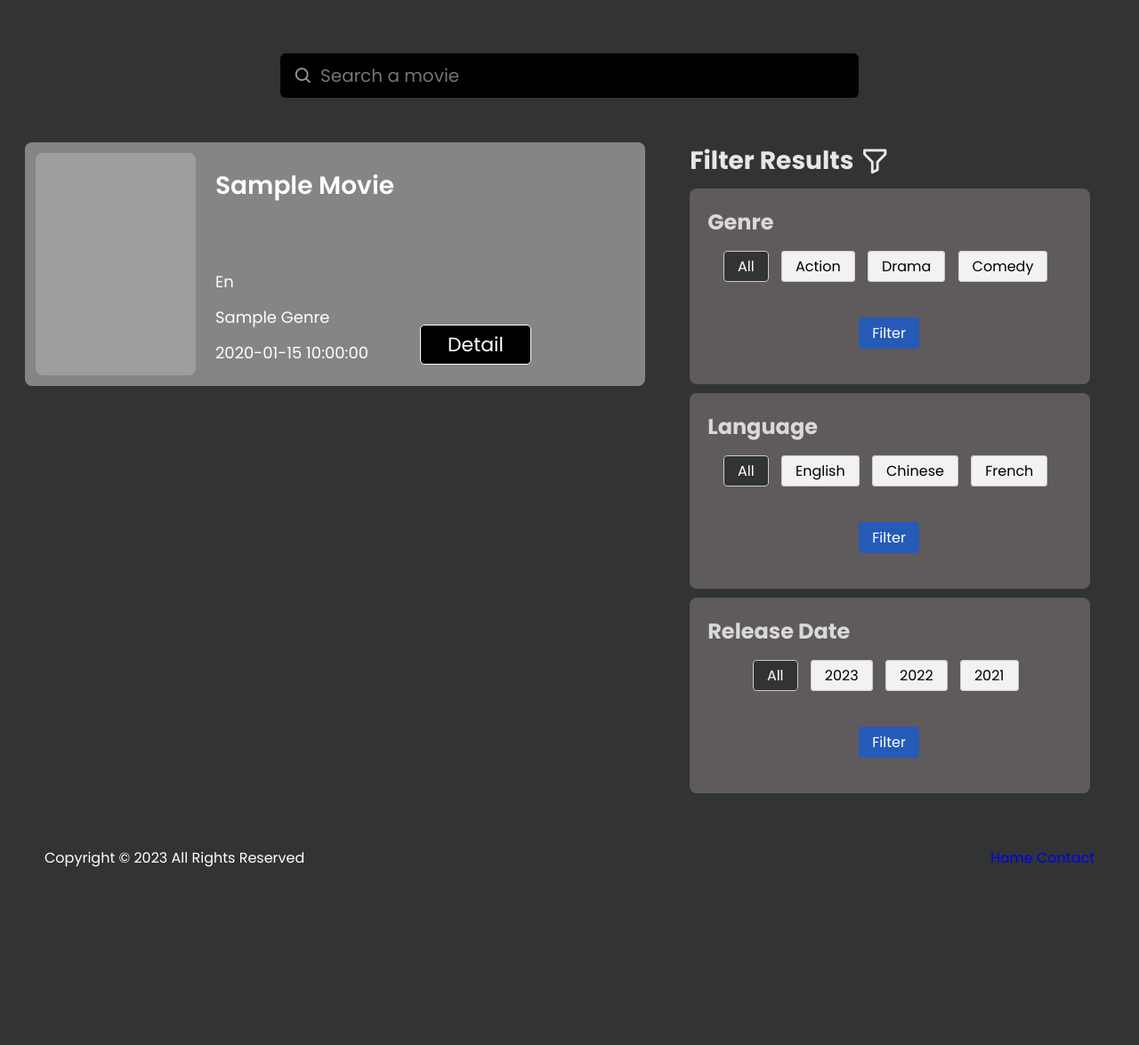
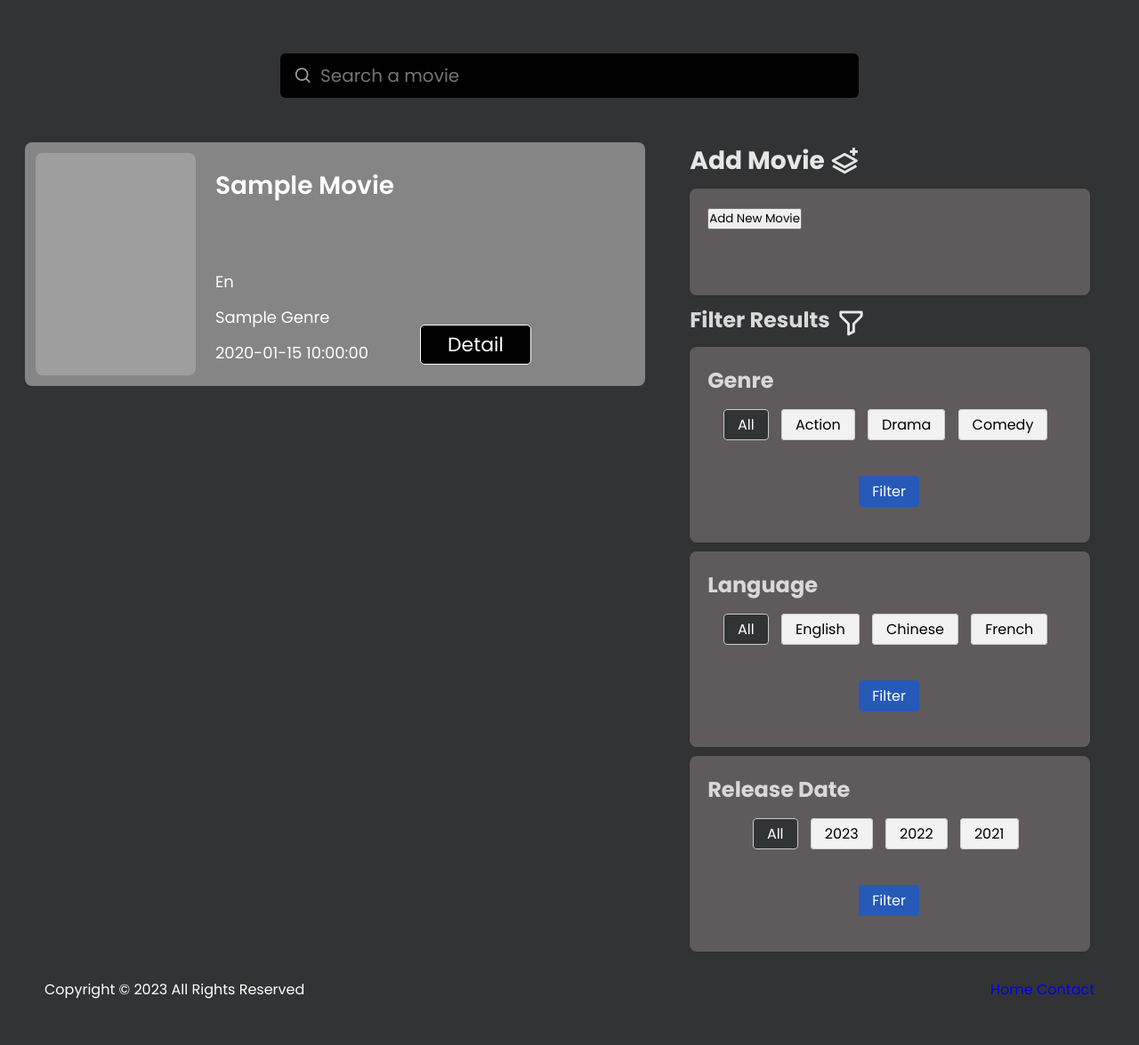
Before and after one commit to MiaTian1024/Movie-Ticket-Booking-System, a Flask app: template templates/admin_home.html in a window 1280 px wide. Shown: the part 110-1285 px from the top of the page at 89% size. Before the commit the page ends 1085 px from the top, so only its background shows below. Run offline with Flask 3, Linux system fonts and the light colour scheme; the template is opened without the code that fills it: most values are stand-ins (such as "Sample title", 1, 10 or a date in 2020); some libraries are stand-ins or nearby versions; grey boxes are pictures that could not be loaded.

Commit message:
update admin page

```diff
--- a/static/css/home.css
+++ b/static/css/home.css
@@ -291,6 +291,96 @@
       cursor: pointer;
   }
 
+  .add_items h3{
+    font-size:24px;
+    color:#d9d9d9;
+  }
+
+  .add_items .card{
+    width:450px;
+    height:220px;
+    background-color: #a2959567;
+    margin-bottom: 10px;
+    border-radius: 8px;
+    padding:20px;
+    box-shadow: 0 0 5px rgba(0, 0, 0, 0.1);
+  }
+
+  .add_items .add-movie .form-group {
+    margin-bottom: 15px;
+}
+
+.add_items .add-movie label {
+    margin-bottom: 5px;
+    font-weight: bold;
+}
+
+.add_items .add-movie input[type="text"],
+.add_items .add-movie input[type="date"] {
+    width: 100%;
+    padding: 10px;
+    border: 1px solid #ccc;
+    border-radius: 4px;
+}
+
+.add_items .add-movie button {
+    background-color: #007BFF;
+    color: #fff;
+    padding: 10px 20px;
+    border: none;
+    border-radius: 4px;
+    cursor: pointer;
+    width: 100%;
+}
+
+.add_items .add-movie button:hover {
+    background-color: #0056b3;
+}
+
+.add_items .add-movie button:active {
+    background-color: #003a6e;
+}
+
+/* Your existing CSS styles */
+
+/* Style for the modal */
+.modal {
+  display: none;
+  position: fixed;
+  z-index: 1;
+  left: 0;
+  top: 0;
+  width: 100%;
+  height: 100%;
+  overflow: auto;
+  background-color: rgba(0, 0, 0, 0.7);
+}
+
+.modal-content {
+  background-color: #fff;
+  margin: 10% auto;
+  padding: 20px;
+  border: 1px solid #888;
+  border-radius: 5px;
+  width: 50%;
+}
+
+.close {
+  position: absolute;
+  top: 10px;
+  right: 15px;
+  font-size: 25px;
+  cursor: pointer;
+}
+
+/* Add more styles for your form fields as needed */
+
+/* Your other CSS styles */
+
+
+
+
+
 
 
 
--- a/static/js/homepage.js
+++ b/static/js/homepage.js
@@ -21,3 +21,25 @@ search.addEventListener("keyup", () =>{
         image.style.display = "flex";
     })
 })
+
+
+// Open the modal
+const openModalButton = document.getElementById('openModalButton');
+const modal = document.getElementById('myModal');
+const closeModalButton = document.getElementById('closeModalButton');
+
+openModalButton.addEventListener('click', function() {
+    modal.style.display = 'block';
+});
+
+// Close the modal
+closeModalButton.addEventListener('click', function() {
+    modal.style.display = 'none';
+});
+
+// Click outside the modal to close it
+window.addEventListener('click', function(event) {
+    if (event.target == modal) {
+        modal.style.display = 'none';
+    }
+});
--- a/templates/admin_home.html
+++ b/templates/admin_home.html
@@ -67,10 +67,45 @@
 
     <div class="filters">
       <div class="filter-box">
+        <h3>Add Movie</h3>
+        <i class='bx bx-layer-plus'></i>
+      </div>
+      <div class="add_items">
+        <div class="card" style="height:120px;">
+          <button id="openModalButton">Add New Movie</button>
+          <div id="myModal" class="modal">
+              <div class="modal-content">
+                  <span class="close" id="closeModalButton">&times;</span>
+                  <h2>Add a New Movie</h2>
+                    <form action="/add_movie" method="post" class="add-movie">
+                      <div class="form-group">
+                          <label for="title">Title:</label>
+                          <input type="text" id="title" name="title" required>
+                      </div>
+                      <div class="form-group">
+                          <label for="language">Language:</label>
+                          <input type="text" id="language" name="language" required>
+                      </div>
+                      <div class="form-group">
+                          <label for="genre">Genre:</label>
+                          <input type="text" id="genre" name="genre" required>
+                      </div>
+                      <div class="form-group">
+                          <label for="releaseDate">Release Date:</label>
+                          <input type="date" id="releaseDate" name="releaseDate" required>
+                      </div>
+                      <div class="form-group">
+                          <button type="submit">Add Movie</button>
+                      </div>
+                    </form>
+                </div>
+            </div>
+        </div>
+
+      <div class="filter-box">
         <h3>Filter Results</h3>
         <i class='bx bx-filter-alt'></i>
       </div>
-
       <div class="filter_items">
         <div class="card">
           <h3>Genre</h3>
```
